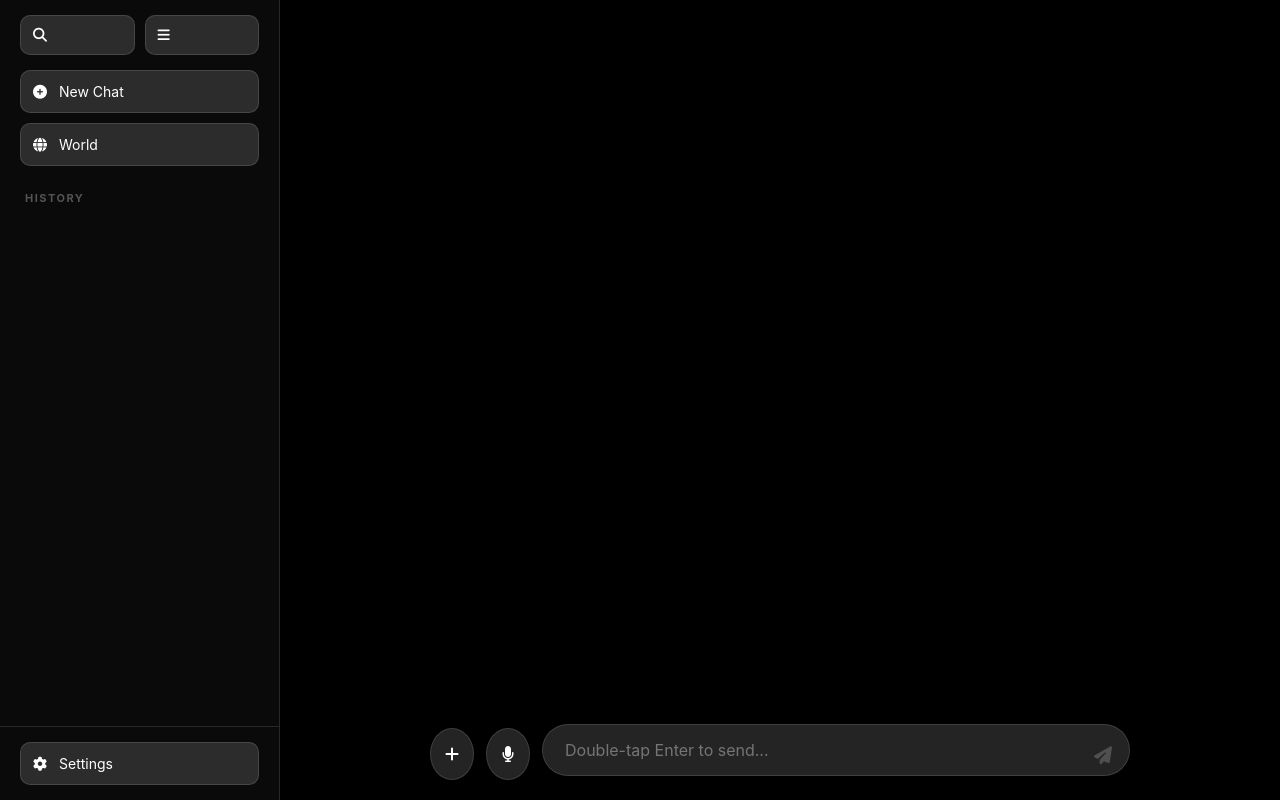
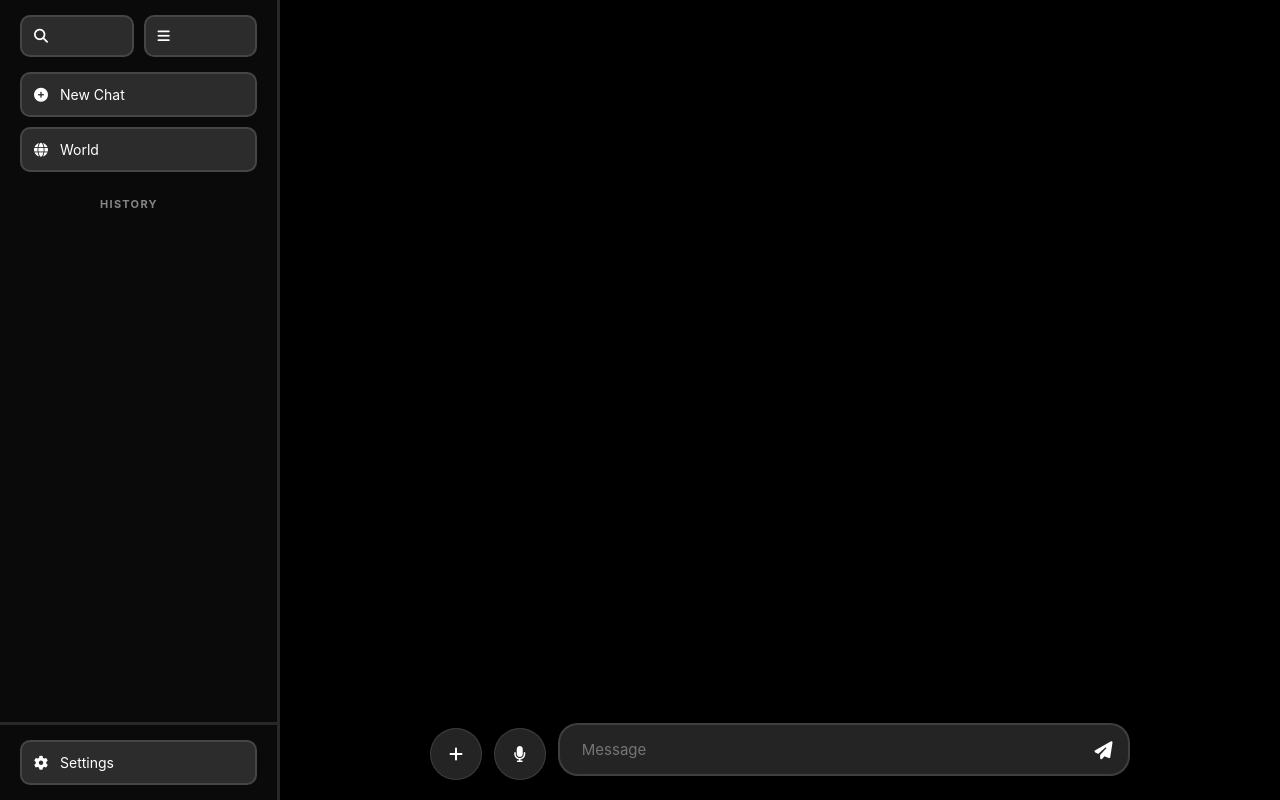
Before and after one commit to Advaith-M/AI-WORLD, a plain HTML site: page index.html in a window 1280 px wide. Drawn offline with Linux system fonts and the light colour scheme.

Commit message:
Update index.html

```diff
--- a/index.html
+++ b/index.html
@@ -24,7 +24,7 @@
 
         /* --- SIDEBAR --- */
         aside {
-            width: 280px; background: var(--sidebar-bg); border-right: 1px solid var(--line);
+            width: 280px; background: var(--sidebar-bg); border-right: 3.5px solid var(--line);
             height: 100%; display: flex; flex-direction: column; transition: all 0.3s ease;
         }
 
@@ -32,7 +32,7 @@
         .sidebar-header { padding: 10px 20px 10px 20px; display: flex; flex-direction: column; gap: 10px; }
 
         .nav-btn {
-            width: 100%; padding: 12px; background: var(--input-bg); border: 1px solid var(--line);
+            width: 100%; padding: 12px; background: var(--input-bg); border: 2px solid var(--line);
             border-radius: 10px; color: white; display: flex; align-items: center; gap: 12px;
             cursor: pointer; font-size: 14px; transition: all 0.2s cubic-bezier(0.4, 0, 0.2, 1);
         }
@@ -40,20 +40,20 @@
         .nav-btn:active { transform: scale(0.98); }
 
         .hanging-label {
-            padding: 15px 25px 5px 25px; font-size: 11px; font-weight: 700;
-            color: rgba(255, 255, 255, 0.3); letter-spacing: 1.5px; text-transform: uppercase;
+            padding: 15px 25px 15px 100px; font-size: 11px; font-weight: 700;
+            color: rgba(255, 255, 255, 0.5); letter-spacing: 1.3px; text-transform: uppercase;
         }
 
         #history-list { flex: 1; overflow-y: auto; padding: 5px 10px; }
         .history-item {
-            padding: 12px; margin-bottom: 4px; border-radius: 8px; cursor: pointer;
-            font-size: 13px; color: #888; transition: all 0.2s ease;
+            padding: 13px; margin-bottom: 6.5px; border-radius: 13.45px; cursor: pointer;
+            font-size: 12.5px; color: #888; transition: all 0.37s ease;
             white-space: nowrap; overflow: hidden; text-overflow: ellipsis;
         }
-        .history-item:hover { background: rgba(255,255,255,0.05); color: #fff; }
+        .history-item:hover { background: rgba(255,255,255,0.03); color: #fff; }
         .history-item.active { background: var(--line); color: #fff; }
 
-        .sidebar-footer { padding: 15px 20px; border-top: 1px solid var(--line); }
+        .sidebar-footer { padding: 15px 20px; border-top: 3.45px solid var(--line); }
 
         /* --- MAIN AREA --- */
         main { flex: 1; display: flex; flex-direction: column; height: 100%; position: relative; }
@@ -96,7 +96,7 @@
         /* --- INPUT AREA --- */
         .input-area { padding: 20px 15%; display: flex; gap: 12px; align-items: flex-end; position: relative; }
         .circle-btn {
-            width: 52px; height: 52px; background: var(--input-bg); border: 1px solid var(--line);
+            width: 63px; height: 52px; background: var(--input-bg); border: 1.9px solid var(--line);
             border-radius: 50%; display: flex; align-items: center; justify-content: center;
             cursor: pointer; color: #fff; transition: all 0.3s ease;
         }
@@ -105,13 +105,13 @@
 
         .input-wrap { position: relative; width: 100%; }
         .input-box {
-            width: 100%; background: var(--input-bg); border: 1px solid var(--line);
-            border-radius: 26px; padding: 15px 55px 15px 22px; color: var(--text);
-            outline: none; font-size: 16px; resize: none; transition: border 0.3s;
+            width: 100%; background: var(--input-bg); border: 2px solid var(--line);
+            border-radius: 20px; padding: 15px 55px 15px 22px; color: var(--text);
+            outline: none; font-size: 15px; resize: none; transition: border 0.345s;
         }
         .send-btn {
-            position: absolute; right: 18px; bottom: 15px;
-            color: rgba(255,255,255,0.2); font-size: 18px; cursor: pointer; transition: 0.3s;
+            position: absolute; right: 17.59px; bottom: 20px;
+            color: rgba(255,255,255,255); font-size: 18px; cursor: pointer; transition: 0.285s;
         }
         .send-btn.primed { color: #fff; transform: scale(1.1); }
 
@@ -120,7 +120,7 @@
             position: fixed; top:0; left:0; width:100%; height:100%;
             background: rgba(0,0,0,0.85); display:none; justify-content:center; align-items:center; z-index:1000;
         }
-        .modal-overlay.show { display:flex; animation: fadeIn 0.3s ease; }
+        .modal-overlay.show { display:flex; animation: fadeIn 0.4s ease; }
         .modal-card { background: var(--modal-bg); padding: 40px; border-radius: 24px; border: 1px solid var(--line); width: 350px; text-align: center; }
         @keyframes fadeIn { from { opacity:0; } to { opacity:1; } }
     </style>
@@ -157,7 +157,7 @@
             <div class="circle-btn" onclick="togglePlusMenu()"><i class="fas fa-plus"></i></div>
             <div id="micBtn" class="circle-btn" onclick="startVoice()"><i class="fas fa-microphone"></i></div>
             <div class="input-wrap">
-                <textarea id="userInput" class="input-box" rows="1" oninput="autoGrow(this)" onkeydown="handleDoubleEnter(event)" placeholder="Double-tap Enter to send..."></textarea>
+                <textarea id="userInput" class="input-box" rows="1" oninput="autoGrow(this)" onkeydown="handleDoubleEnter(event)" placeholder="Message"></textarea>
                 <i id="sendIcon" class="fas fa-paper-plane send-btn" onclick="send()"></i>
             </div>
         </div>
@@ -226,7 +226,7 @@
             input.value = ""; input.style.height = 'auto';
 
             const loadIdx = current.messages.length;
-            current.messages.push({ role: "ai", text: "Compiling Council deliberation..." });
+            current.messages.push({ role: "ai", text: "..." });
             renderChat();
 
             try {
@@ -239,7 +239,7 @@
                 const result = `**OpenAI**\n${data.gpt}\n\n**Gemini**\n${data.gemini}\n\n**Groq**\n${data.groq}`;
                 current.messages[loadIdx].text = result;
             } catch (err) {
-                current.messages[loadIdx].text = "Communication breakdown. Check your Vercel keys.";
+                current.messages[loadIdx].text = " - OFFLINE - ";
             }
             renderChat();
             renderHistory();
```
